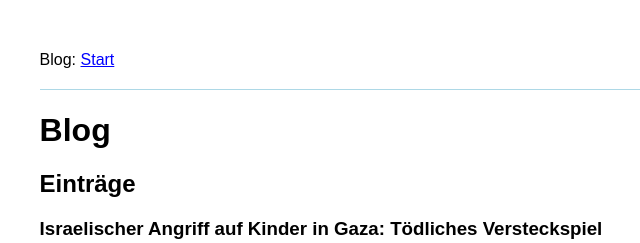
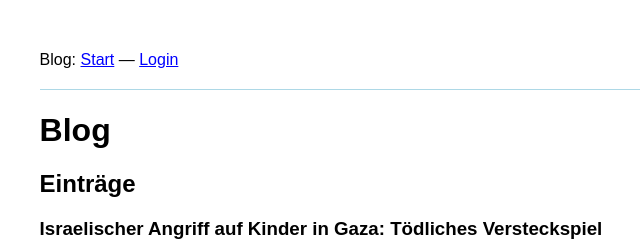
Before and after one commit to mahen2/dasletzteprojekt, a Flask app: page / in a window 1280 px wide. Shown: the top 243 px of the page, without its empty margins (0-640 px from the left). Run offline with Flask 2, Linux system fonts and the light colour scheme; data comes from the database, SQL or seed files in the repository; some web fonts are replaced.

Commit message:
login link

```diff
--- a/templates/index.htm
+++ b/templates/index.htm
@@ -13,7 +13,7 @@
   <body>
 	 <div id="page">
          <!-- schaue nach ob eine Session besteht, falls ja, zeige andere Links an als für nicht eingeloggte Benutzer -->
-    <div>Blog: <a href="/">Start</a>
+    <div>Blog: <a href="/">Start</a> &mdash; <a href="/login">Login</a>
 
 		 {% if session['username'] %} {% endif %}
     <hr style='margin-top:20px;'>
```
